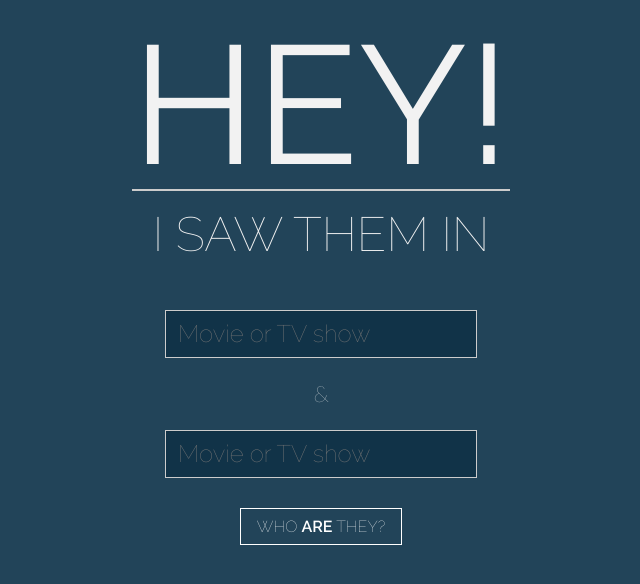
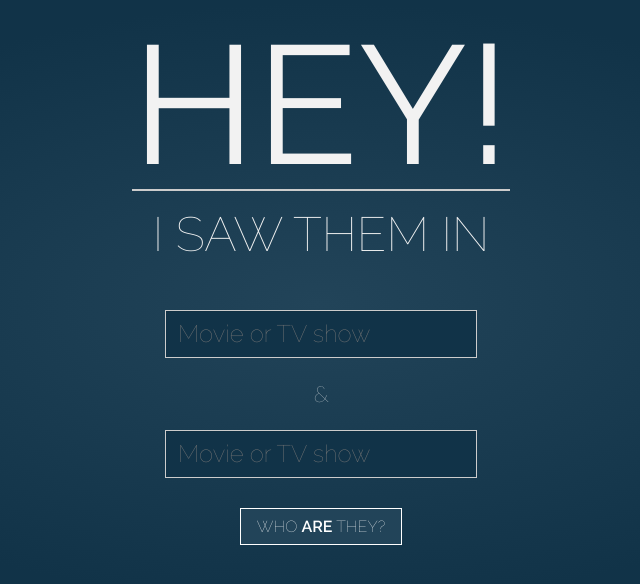
Before and after one commit to debbiechiang/heyitsthem, a website: page site/index.html in a window 1280 px wide. Shown: the whole page, without its empty margins (319-959 px from the left). Drawn offline with Linux system fonts and the light colour scheme; no server answers.

Commit message:
Added a radial gradient to the bg

```diff
--- a/site/css/styles.css
+++ b/site/css/styles.css
@@ -20,9 +20,18 @@ article,aside,details,figcaption,figure,footer,header,hgroup,nav,section,summary
 body {
     font-family: 'Raleway', sans-serif;
     text-align: center;
-    background: #224459;
+    background: rgb(68,102,129); /* Old browsers */
+    background: -moz-radial-gradient(center, ellipse cover,  rgb(34, 68, 89) 0%, rgba(17,51,72,1) 70%); /* FF3.6+ */
+    background: -webkit-gradient(radial, center center, 0px, center center, 70%, color-stop(0%,rgb(34, 68, 89)), color-stop(70%,rgba(17,51,72,1))); /* Chrome,Safari4+ */
+    background: -webkit-radial-gradient(center, ellipse cover,  rgb(34, 68, 89) 0%,rgba(17,51,72,1) 70%); /* Chrome10+,Safari5.1+ */
+    background: -o-radial-gradient(center, ellipse cover,  rgb(34, 68, 89) 0%,rgba(17,51,72,1) 70%); /* Opera 12+ */
+    background: -ms-radial-gradient(center, ellipse cover,  rgb(34, 68, 89) 0%,rgba(17,51,72,1) 70%); /* IE10+ */
+    background: radial-gradient(ellipse at center,  rgb(34, 68, 89) 0%,rgba(17,51,72,1) 70%); /* W3C */
+    filter: progid:DXImageTransform.Microsoft.gradient( startColorstr='#446681', endColorstr='#113348',GradientType=1 ); /* IE6-9 fallback on horizontal gradient */
     color: #f2f2f2;
     text-transform: uppercase;
+
+
 }
 h1 {
     margin: 0;
```
